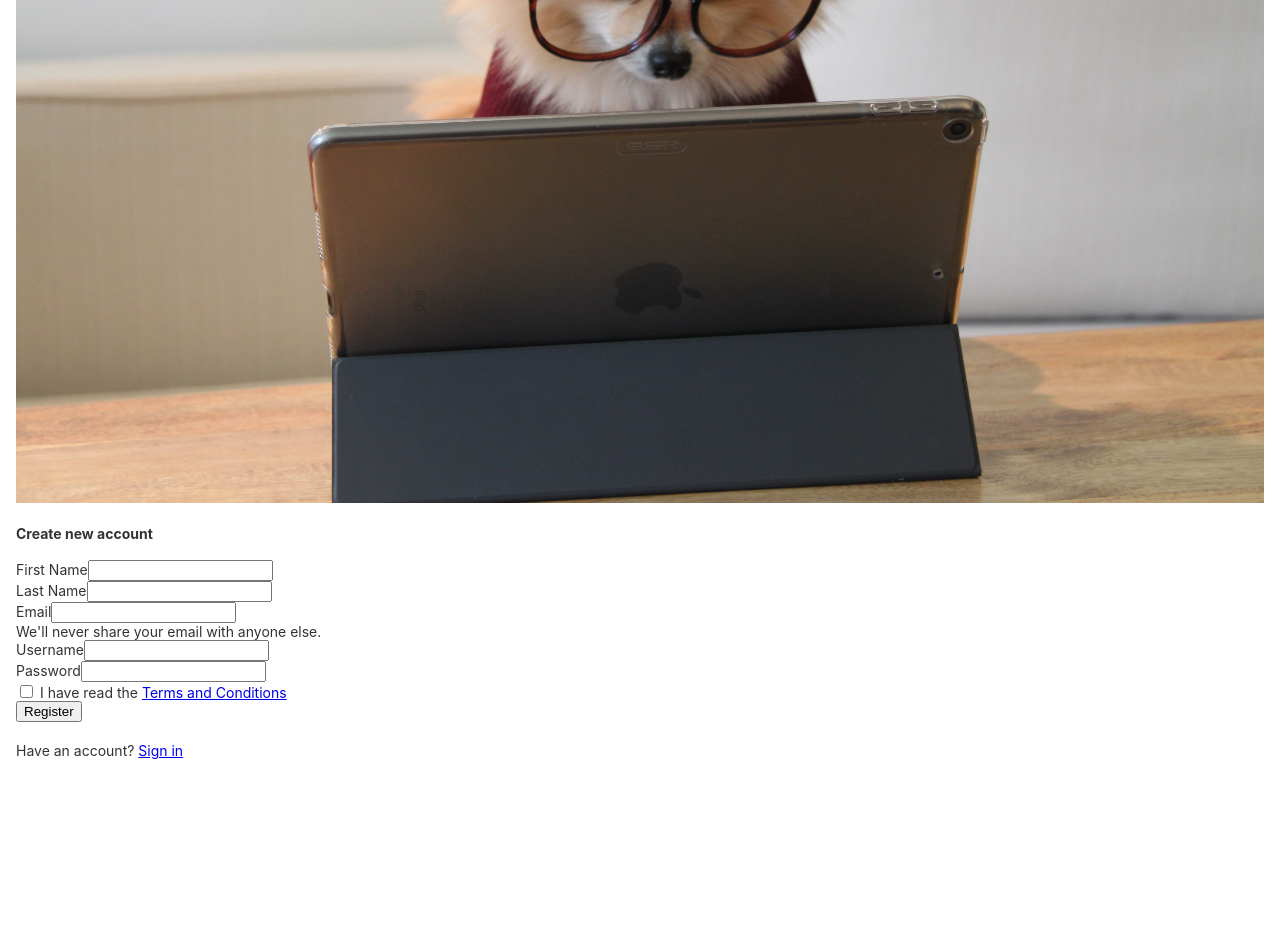
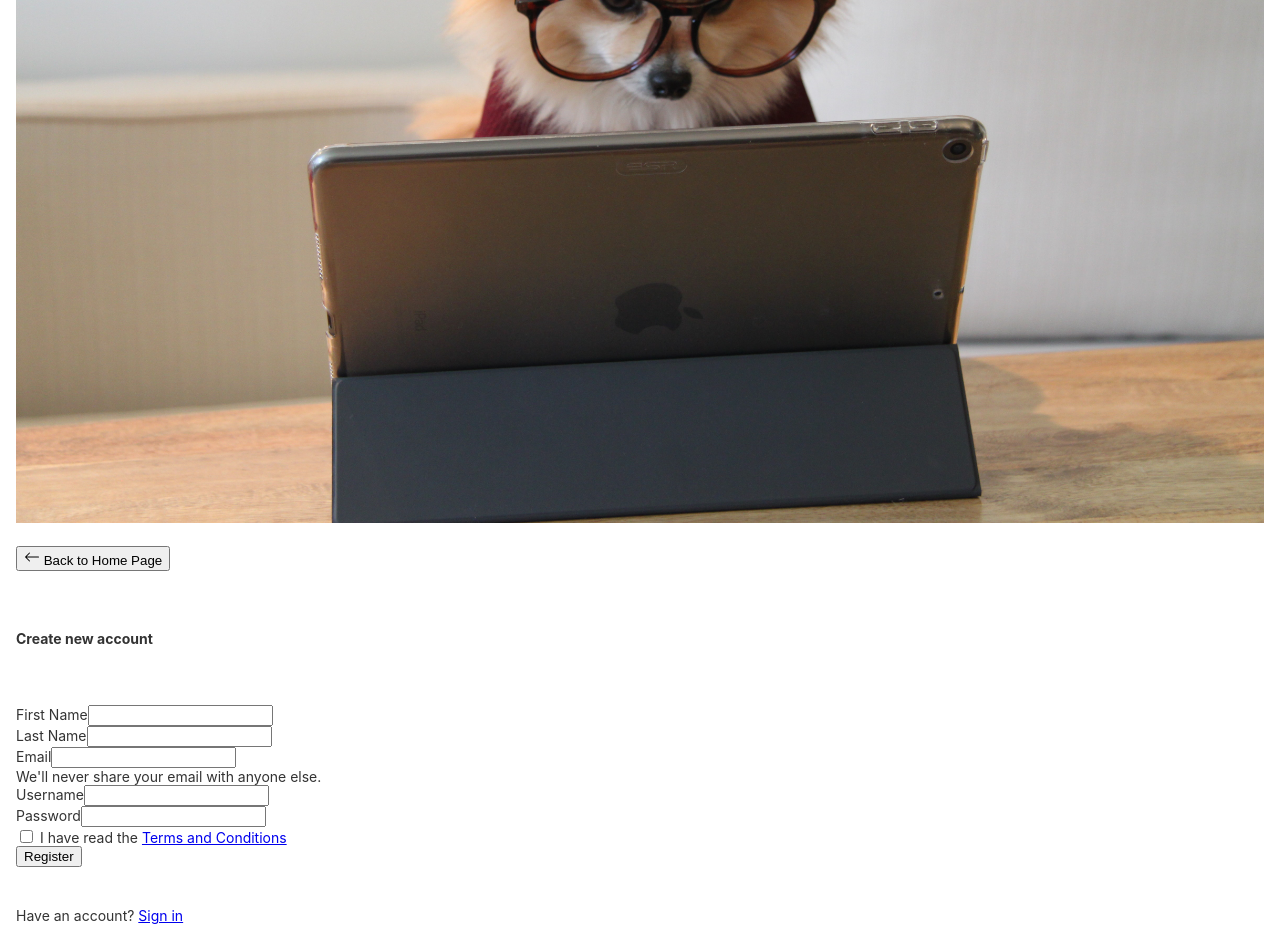
Before and after one commit to emkelsey32/SeniorProject, an Angular app: page /registration-page in a window 1280 px wide. Shown: the part 337-1289 px from the top of the page. Before the commit the page ends 1104 px from the top, so only its background shows below. Built offline with nearby package versions, Linux system fonts and the light colour scheme.

Commit message:
registration-page frontend mvp created

```diff
--- a/src/app/registration-page/registration-page.component.html
+++ b/src/app/registration-page/registration-page.component.html
@@ -7,15 +7,26 @@
   </head>
   <body>
     <script src="https://cdn.jsdelivr.net/npm/bootstrap@5.2.1/dist/js/bootstrap.bundle.min.js" integrity="sha384-u1OknCvxWvY5kfmNBILK2hRnQC3Pr17a+RTT6rIHI7NnikvbZlHgTPOOmMi466C8" crossorigin="anonymous"></script>
-    <div class="container">
+    <div class="container-fluid d-flex w-100 h-100 flex-column">
       <div class="row">
         <div class="col">
-          <div class = "img-fluid-both no-padding">
             <img src="../../assets/cookie-the-pom-gySMaocSdqs-unsplash.jpg" alt="Dog registering on computer">
         </div>
+        <div class="col">
+          <div class="row">
+            <div class="col">
+                <button [routerLink]="['']" type="button" class="btn btn-primary">
+                  <svg xmlns="http://www.w3.org/2000/svg" width="16" height="16" fill="currentColor" class="bi bi-arrow-left" viewBox="0 0 16 16">
+                    <path fill-rule="evenodd" d="M15 8a.5.5 0 0 0-.5-.5H2.707l3.147-3.146a.5.5 0 1 0-.708-.708l-4 4a.5.5 0 0 0 0 .708l4 4a.5.5 0 0 0 .708-.708L2.707 8.5H14.5A.5.5 0 0 0 15 8z"/>
+                  </svg>
+                  Back to Home Page
+                </button>
             </div>
-        <div class="col">
+          </div>
+          <div class="row">
             <h4>Create new account</h4>
+          </div>
+          <div class="row">
             <div class="form-row">
               <form>
                 <div class="mb-3">
@@ -49,7 +60,10 @@
                 <button type="submit" class="btn btn-primary">Register</button>
               </form>
             </div>
-            Have an account? <a href="sign-in-page" target="_blank">Sign in</a>
+          </div>
+          <div class="row-inline">
+            Have an account? <a href="sign-in-page" target="_self">Sign in</a>
+          </div>
         </div>
       </div>
     </div>
--- a/src/app/registration-page/registration-page.component.scss
+++ b/src/app/registration-page/registration-page.component.scss
@@ -7,9 +7,18 @@
     padding-bottom: 20px;
 }
 
-.no-padding{
-    padding-left: 0;
-    padding-right: 0;
-    padding-top: 0;
-    padding-bottom: 0;
+.col img{
+    width: 100%;
+    height: 100%;
+    object-fit: cover;
 }
+
+.row{
+    padding-bottom: 20px;
+    padding-top: 20px;
+}
+
+.image-logo img{
+    width: 100px;
+    height: 100px;
+}
```
Lines whose indentation alone changed are shown as unchanged.
